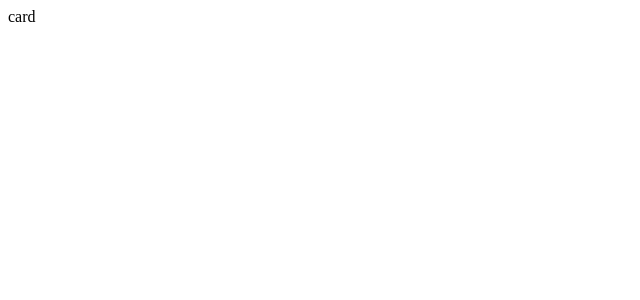
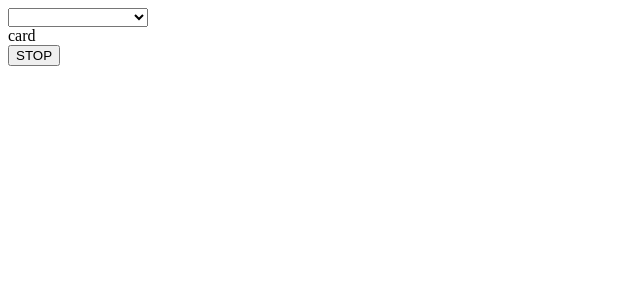
Before and after one commit to NorthFailer/interview-tests, an Angular app: page / in a window 1280 px wide. Shown: the top 300 px of the page, without its empty margins (0-640 px from the left). Built offline with nearby package versions, Linux system fonts and the light colour scheme.

Commit message:
probably the best solution fixed_fixed_FINAL

```diff
--- a/src/app/app.component.html
+++ b/src/app/app.component.html
@@ -1,3 +1,10 @@
+<select [formControl]="control">
+  <option selected disabled>SELECT OPTION...</option>
+  <option *ngFor="let id of cardIds" [value]="id">{{ id }}</option>
+</select>
+
 <div>card</div>
 
+<button (click)="onStopClick()">STOP</button>
+
 <router-outlet></router-outlet>
--- a/src/app/app.component.ts
+++ b/src/app/app.component.ts
@@ -1,5 +1,6 @@
 import { Component } from '@angular/core';
 import { DataService } from './data.service';
+import { FormControl } from '@angular/forms';
 
 
 @Component({
@@ -9,17 +10,22 @@ import { DataService } from './data.service';
 })
 export class AppComponent {
 
+  readonly cardIds: ReadonlyArray<number> = [1, 2, 3, 5];
+  readonly control = new FormControl();
+
   constructor(
     private dataService: DataService,
   ) {
 
   }
 
+  onStopClick() {
+
+  }
 
   /*
-  *
-  * Get data on user select input, filter data by "CardType"
-  * Show name, and ID on card template of filtered items
+  * On user input select get Card data and show name in template
+  * If user press stop button - cancel card request completely and clear current shown card
   *
   * */
 }
--- a/src/app/data.service.ts
+++ b/src/app/data.service.ts
@@ -1,5 +1,5 @@
 import { Injectable } from '@angular/core';
-import { Observable, of } from 'rxjs';
+import { delay, Observable, of, throwError } from 'rxjs';
 
 export type CardType = 'KEK' | 'ЧЕБУРРЕК' | 'PEPEGA' | 'OMEGA';
 
@@ -9,10 +9,7 @@ export interface Card {
   type: CardType;
 }
 
-@Injectable({ providedIn: 'root' })
-export class DataService {
-  getData(): Observable<Card[]> {
-    return of([
+const cards: Card[] = [
   {
     name: 'One',
     id: 1,
@@ -33,6 +30,21 @@ export class DataService {
     id: 5,
     type: 'ЧЕБУРРЕК',
   },
-    ]);
+];
+
+@Injectable({ providedIn: 'root' })
+export class DataService {
+  getDataById(id: number): Observable<Card> {
+    const card = cards.find((card) => card.id === id);
+
+    if (card) {
+      return of(card).pipe(
+        delay(Math.random() * 4000),
+      );
+    } else {
+      return throwError(() => `[404] Card ID:${id} not found!`).pipe(
+        delay(Math.random() * 1000),
+      );
     }
   }
+}
```
Lines whose indentation alone changed are shown as unchanged.
